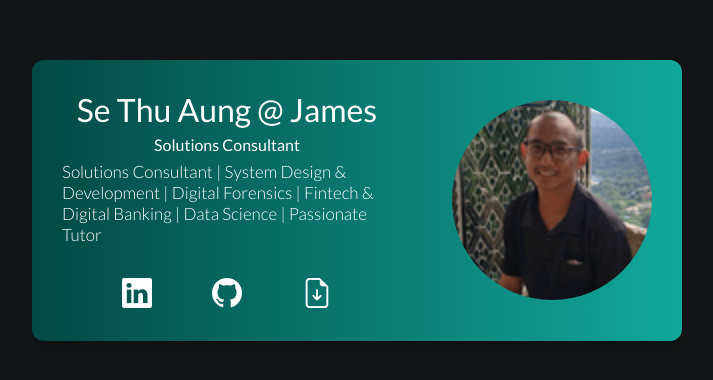
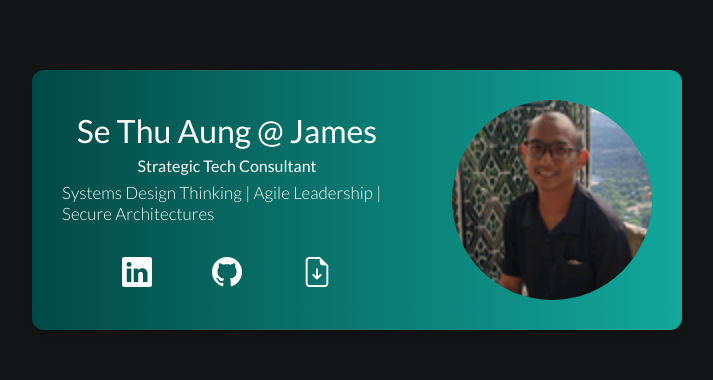
Before and after one commit to sethuaung/james.github.io, an Astro site: page / in a window 1280 px wide. Shown: the part 200-580 px from the top of the page, without its empty margins (283-996 px from the left). Built offline with nearby package versions, Linux system fonts and the light colour scheme; Astro itself is replaced by a stand-in of ours.

Commit message:
Update index.astro

```diff
--- a/src/pages/index.astro
+++ b/src/pages/index.astro
@@ -12,8 +12,8 @@ import Card from "../components/Card.astro";
 <BaseLayout title="Personal Portfolio" description="James – Strategic Tech Consultant. Systems Thinking | Agile Leadership | Secure Architectures">
 	<Card
 	  name="Se Thu Aung @ James"
-	  position="Solutions Consultant"
-	  aboutMe={`Solutions Consultant | System Design & Development | Digital Forensics | Fintech & Digital Banking | Data Science | Passionate Tutor`}
+	  position="Strategic Tech Consultant"
+	  aboutMe={`Systems Design Thinking | Agile Leadership | Secure Architectures`}
 	  linkedin="https://www.linkedin.com/in/sethuaung"
 	  github="https://github.com/sethuaung"
 	  cvLink="/files/resume-cv.pdf"
```
